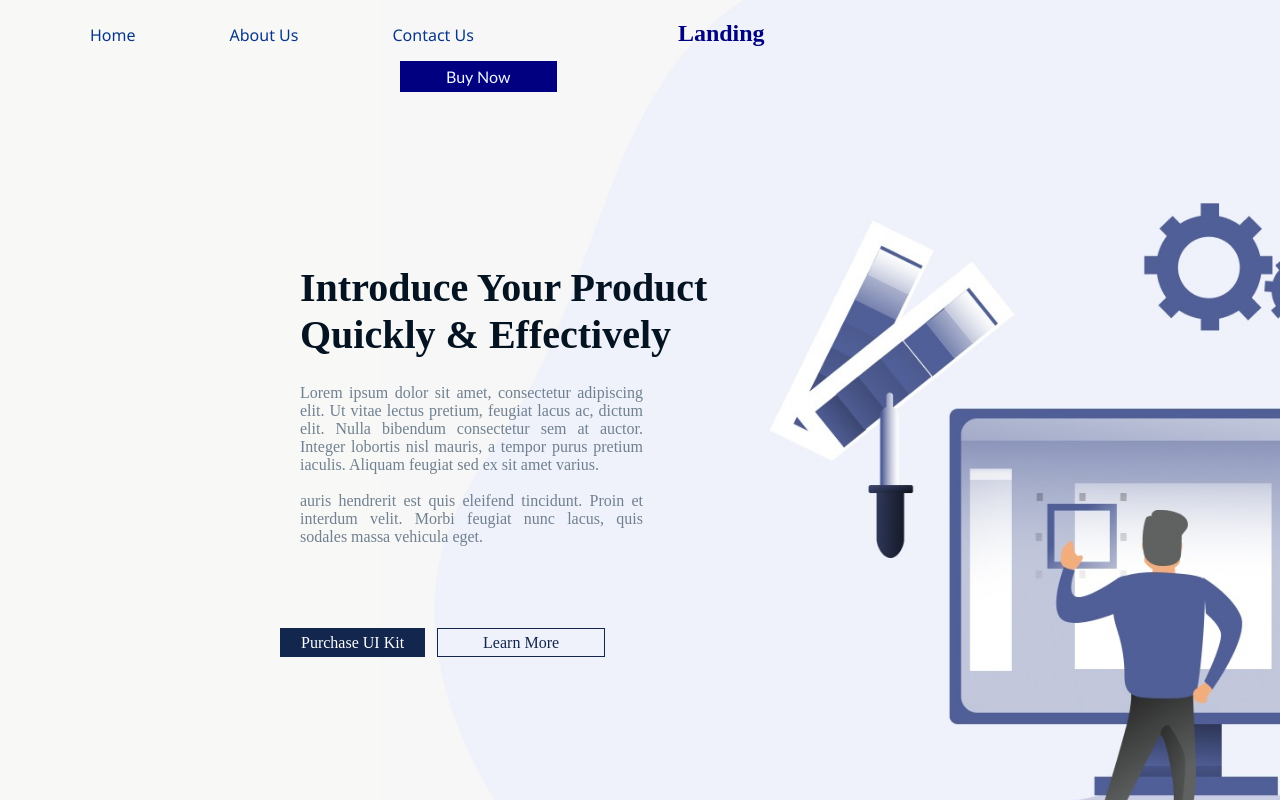
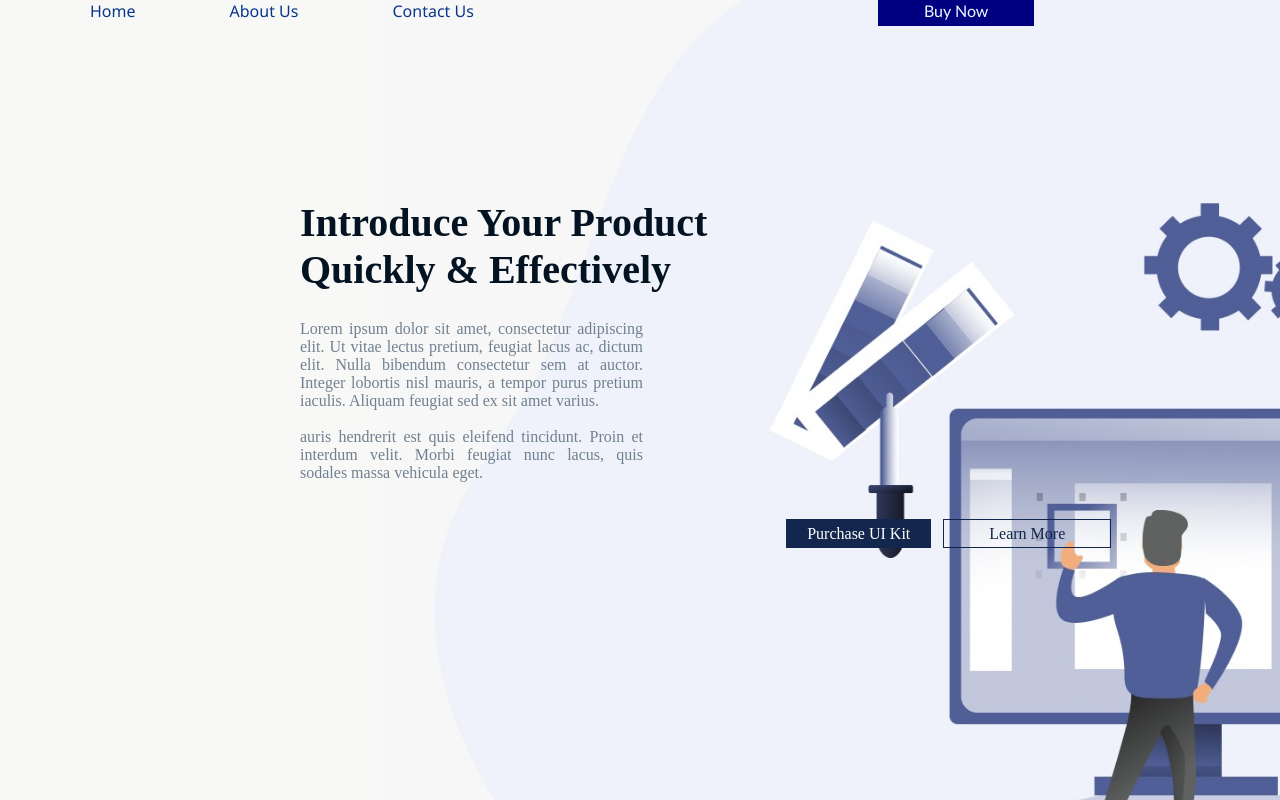
Before and after one commit to atik735/first-project, a plain HTML site: page index2.html in a window 1280 px wide. Drawn offline with Linux system fonts and the light colour scheme.

Commit message:
Update index2.html

```diff
--- a/index2.html
+++ b/index2.html
@@ -23,11 +23,9 @@
                         <a class="mn" href="#">Contact Us</a>
                     </li>
                     <li>
-                        <h1>Landing</h1>
-                    </li>
-                    <li>
                         <a href="#" class="buy">Buy Now</a>
                     </li>
+                </ul>
             </div>
         </nav>
         <div class="container">
@@ -37,9 +35,10 @@
                 </p>
             </div>
                 <br><br><br><br>
-            </div>
+                <section>
                 <a class="btn" href="#">Purchase UI Kit</a>
                 <a class="btn1" href="#">Learn More</a>
+            </section>
         </div>
     </header>
 </body>
```
